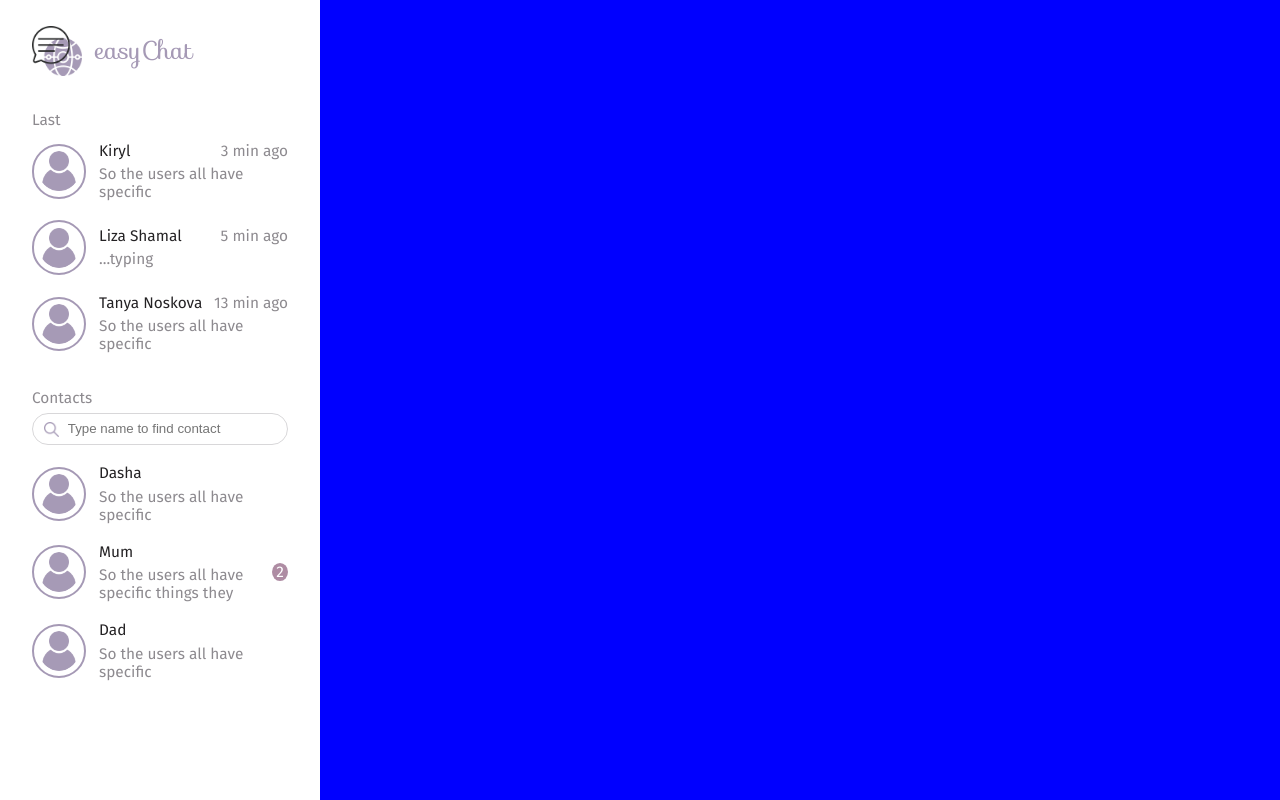
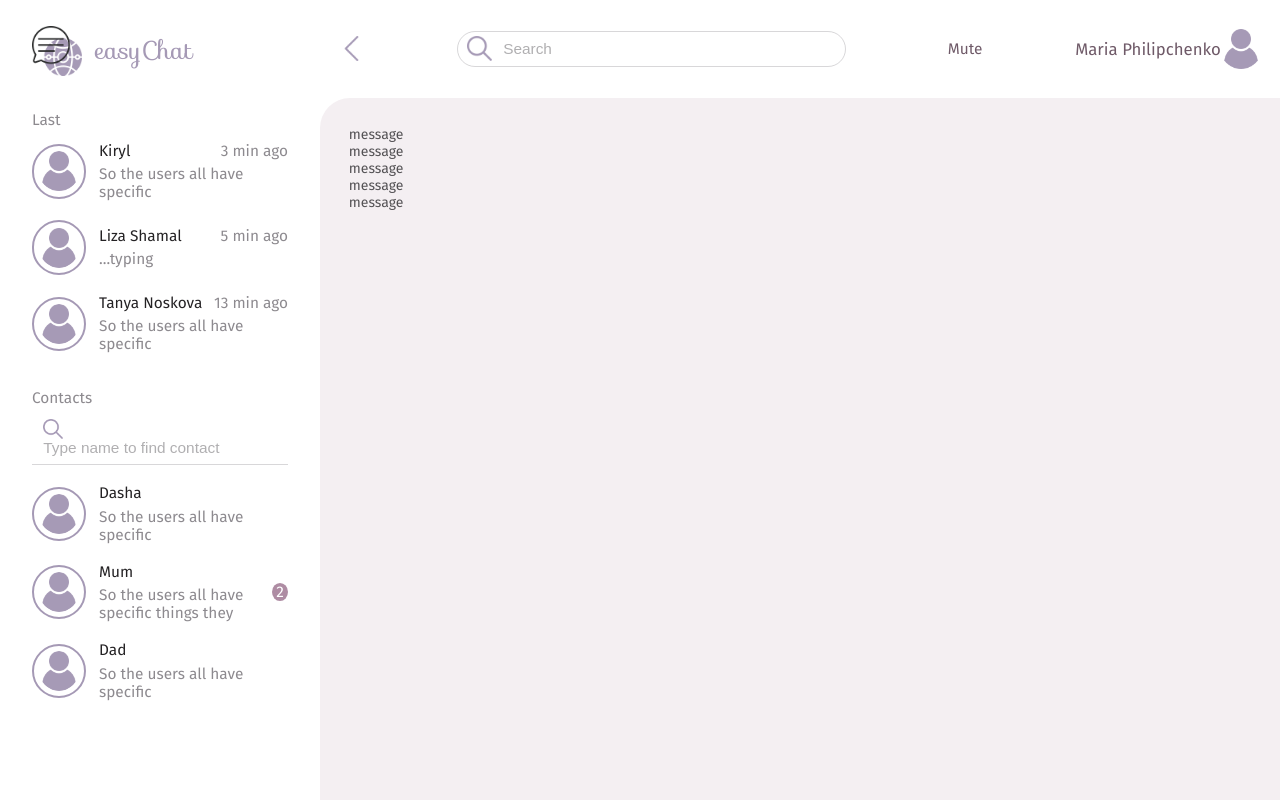
Before and after one commit to Fmasha99/easyChat, a plain HTML site: page index.html in a window 1280 px wide. Drawn offline with Linux system fonts and the light colour scheme.

Commit message:
create hisrory and message sections

```diff
--- a/index.html
+++ b/index.html
@@ -90,10 +90,33 @@
                     </ul>
                 </div>
             </div>
-
         </section>
 
         <section class="history-wrapper">
+
+            <header>
+                <img src="/assets/img/back.png" class="back">
+                <div class="search-message">
+                    <img src="/assets/img/search.png">
+                    <input type="text" placeholder="Search">
+                </div>
+                <div class="swither-notification">
+                    <p>Mute</p>
+                </div>
+                <div class="user-block">
+                    <p>Maria Philipchenko</p>
+                    <img src="/assets/img/person.png">
+                </div>
+            </header>
+
+            <div class="message-wrapper">
+                <p>message</p>
+                <p>message</p>
+                <p>message</p>
+                <p>message</p>
+                <p>message</p>
+
+            </div>
 
         </section>
     </main>
--- a/style/main.scss
+++ b/style/main.scss
@@ -130,15 +130,15 @@ main {
                 }
 
                 .input-wrapper {
-                    border-radius: 30px;
+                    // border-radius: 30px;
                     border: none;
-                    border: 1px solid #8d8a8f57;
+                    border-bottom: 1px solid #8d8a8f57;
                     align-items: center;
                     padding: 2%;
                     margin: 2% 10%;
 
                     img {
-                        width: 15px;
+                        width: 20px;
                         margin-left: 2%;
                         vertical-align: middle;
                         cursor: pointer;
@@ -147,6 +147,14 @@ main {
                     input {
                         border: none;
                         margin-left: 2%;
+                        width: 90%;
+                        height: 100%;
+                        font-size: 1.1rem;
+                        color: #535154;
+
+                        &::placeholder {
+                            color: #53515475;
+                        }
                     }
 
                 }
@@ -212,7 +220,88 @@ main {
 
     .history-wrapper {
         width: 75%;
-        background-color: blue;
+        height: 100%;
+        display: flex;
+        flex-direction: column;
+
+        header {
+            display: flex;
+            align-items: center;
+            justify-content: space-between;
+            padding: 3% 2%;
+
+            .back {
+                width: 25px;
+                cursor: pointer;
+            }
+
+            .search-message {
+                display: flex;
+                font-size: 1.1rem;
+                color: #535154;
+                width: 40%;
+
+                border-radius: 30px;
+                border: none;
+                border: 1px solid #8d8a8f57;
+                align-items: center;
+                padding: 0.5% 1%;
+
+                img {
+                    width: 25px;
+                }
+
+                input {
+                    border: none;
+                    margin-left: 3%;
+                    font-size: 1.1rem;
+                    color: #535154;
+                    width: 90%;
+
+                    &::placeholder{
+                        color: #53515475;
+                    }
+                }
+
+
+
+
+            }
+
+            .swither-notification {
+                display: flex;
+                align-items: center;
+                margin-left: 1%;
+
+                P {
+                    color: #6F5A68;
+                    font-size: 1.1rem;
+                }
+
+            }
+
+            .user-block {
+                display: flex;
+                align-items: center;
+
+                p {
+                    font-size: 1.2rem;
+                    color: #6F5A68;
+                }
+
+                img {
+                    width: 40px;
+                }
+
+            }
+        }
+
+        .message-wrapper {
+            background-color: rgba(203, 181, 196, 0.219);
+            height: 100%;
+            border-radius: 30px 0 0 0;
+            padding: 3%;
+        }
     } //history-wrapper
 
 } //main
```
Also changed, not shown: assets/img/back.png (added), assets/img/send.png (added), assets/img/smile.png (added), style/main.css, 1 other file.
